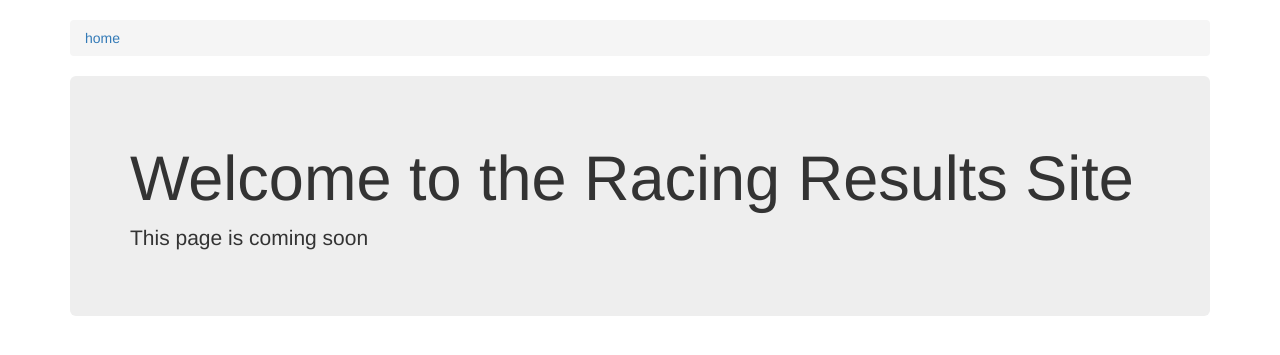
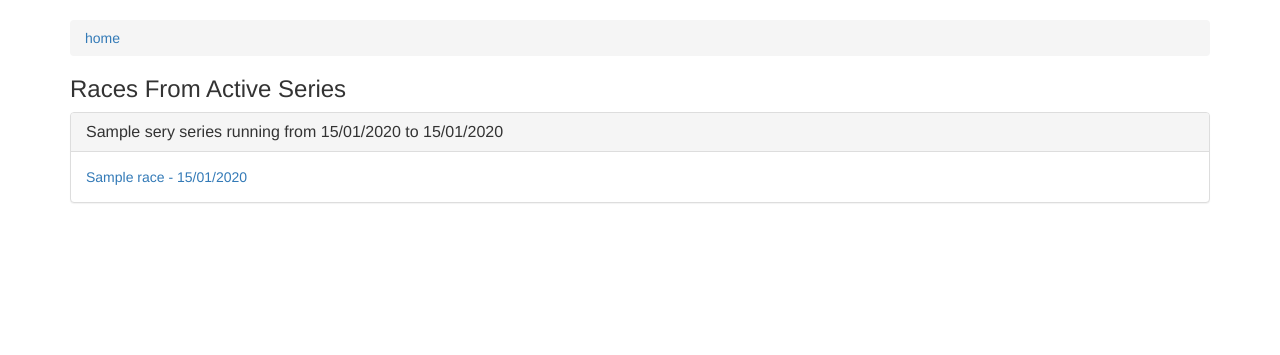
Before and after one commit to lewisshaw/newracing, a PHP site: template app/Ui/views/user/home.twig in a window 1280 px wide. Shown: the part 52-407 px from the top of the page. Run offline with PHP 8.4, Linux system fonts and the light colour scheme; the template is opened without the code that fills it: most values are stand-ins (such as "Sample title", 1, 10 or a date in 2020); some libraries are stand-ins or nearby versions.

Commit message:
Added display of races to users

```diff
--- a/app/Ui/views/user/home.twig
+++ b/app/Ui/views/user/home.twig
@@ -1,7 +1,17 @@
 {% extends "user/layout.twig" %}
 {% block content %}
-<div class="jumbotron">
-  <h1>Welcome to the Racing Results Site</h1>
-  <p>This page is coming soon</p>
-</div>
+
+<h3>Races From Active Series</h3>
+{% for seriesRow in series %}
+  <div class="panel panel-default">
+    <div class="panel-heading">
+      <h3 class="panel-title">{{ seriesRow.seriesName }} series running from {{ seriesRow.startDate|date("d/m/Y") }} to {{ seriesRow.endDate|date("d/m/Y") }}</h3>
+    </div>
+    <div class="panel-body">
+      {% for race in seriesRow.races %}
+        <a href="/races/{{ race.raceId }}">{{ race.name }} - {{ race.date|date("d/m/Y") }}</a>
+      {% endfor %}
+    </div>
+  </div>
+{% endfor %}
 {% endblock %}
--- a/public/index.php
+++ b/public/index.php
@@ -13,7 +13,7 @@ foreach ($servies as $service => $config) {
 }
 
 $app['home.controller'] = $app->share(function () use ($app) {
-    return new RacingUi\Controller\User\HomeController($app['twig'], $app);
+    return new RacingUi\Controller\User\HomeController($app['twig'], $app, $app['series.dal'], $app['race.dal']);
 });
 
 $app->get('/admin', function(Request $request) use ($app) {
```
Also changed, not shown: app/Racing/src/Dal/Race.php (+29 -0 lines), app/Racing/src/Dal/Series.php (+24 -0 lines), app/Ui/src/Controller/User/HomeController.php (+13 -1 lines), 1 other file.
